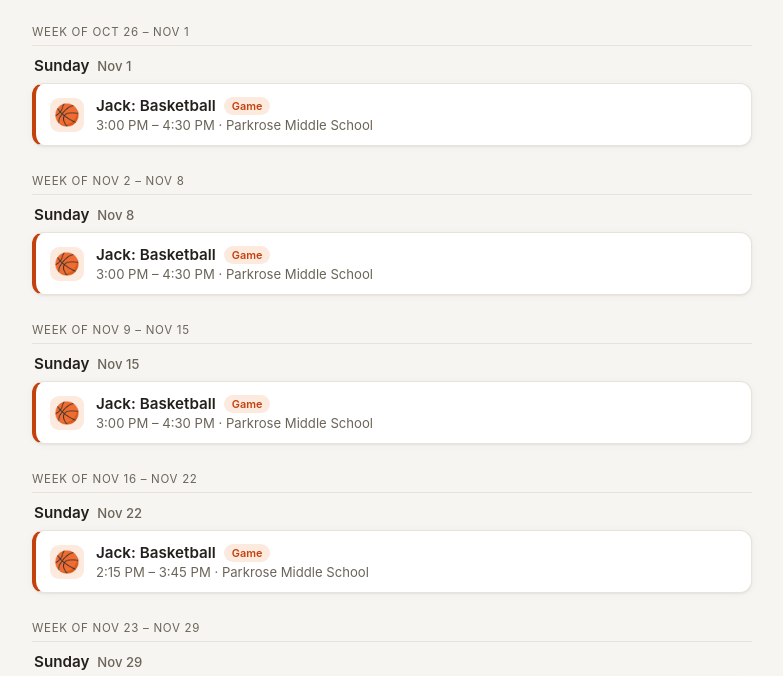
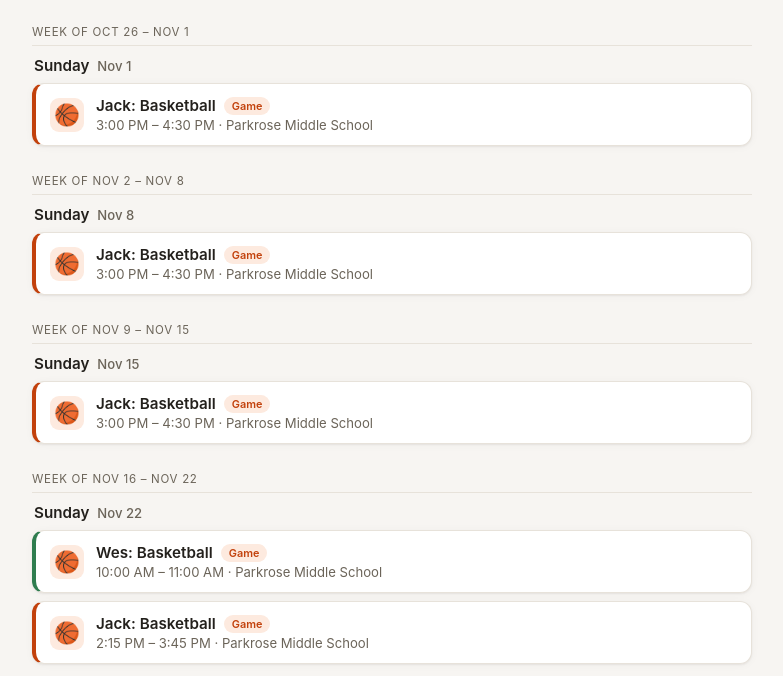
Before and after one commit to thatkellenguy/kids-schedule, a plain HTML site: page index.html in a window 1280 px wide. Shown: the part 113-789 px from the top of the page, without its empty margins (248-1031 px from the left). Drawn offline with Linux system fonts and the light colour scheme.

Commit message:
Update games schedule from calendar

```diff
--- a/index.html
+++ b/index.html
@@ -210,6 +210,7 @@ const events = [
   {d:"2026-11-01",t:"15:00",end:"16:30",sport:"basketball",who:"Jack",kind:"Game",title:"Basketball",loc:"Parkrose Middle School"},
   {d:"2026-11-08",t:"15:00",end:"16:30",sport:"basketball",who:"Jack",kind:"Game",title:"Basketball",loc:"Parkrose Middle School"},
   {d:"2026-11-15",t:"15:00",end:"16:30",sport:"basketball",who:"Jack",kind:"Game",title:"Basketball",loc:"Parkrose Middle School"},
+  {d:"2026-11-22",t:"10:00",end:"11:00",sport:"basketball",who:"Wes",kind:"Game",title:"Basketball",loc:"Parkrose Middle School"},
   {d:"2026-11-22",t:"14:15",end:"15:45",sport:"basketball",who:"Jack",kind:"Game",title:"Basketball",loc:"Parkrose Middle School"},
   {d:"2026-11-29",t:"14:15",end:"15:45",sport:"basketball",who:"Jack",kind:"Game",title:"Basketball",loc:"Parkrose Middle School"},
   {d:"2026-12-06",t:"14:15",end:"15:45",sport:"basketball",who:"Jack",kind:"Game",title:"Basketball",loc:"Parkrose Middle School"}
```
